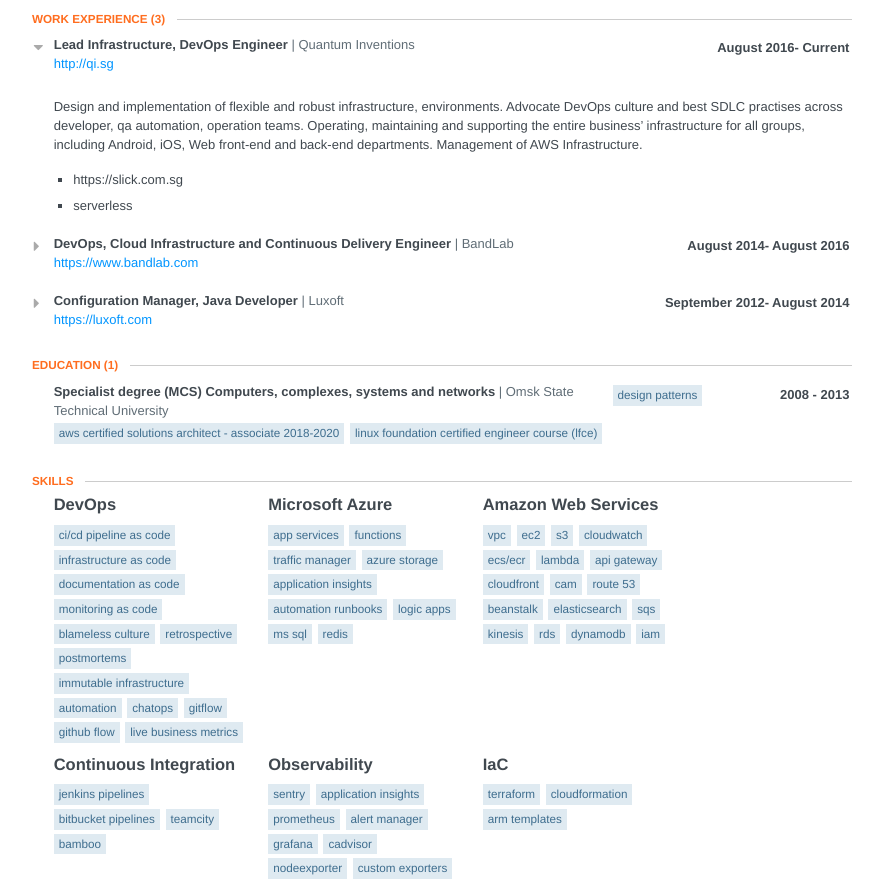
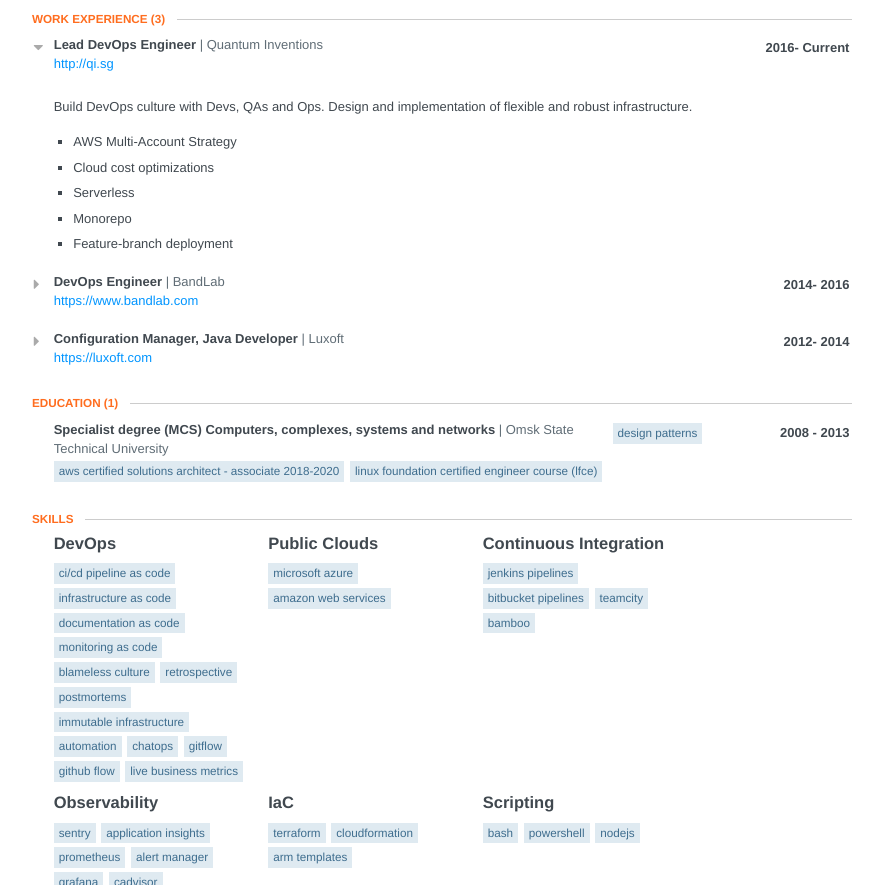
Before and after one commit to mskutin/resume, a website: page index.html in a window 1280 px wide. Shown: the part 237-1122 px from the top of the page, without its empty margins (198-1081 px from the left). Drawn offline with Linux system fonts and the light colour scheme.

Commit message:
Rephrased experience

```diff
--- a/index.html
+++ b/index.html
@@ -780,7 +780,7 @@
     		<img class="picture" src="https://en.gravatar.com/userimage/96649416/baa527120c21fdfd266f9f6c54934068.jpg?size&#x3D;1200" alt="Maksim Skutin" />
     		<div class="middle">
     			<h1 class="name">Maksim Skutin</h1>
-    			<h2 class="label">DevOps Engineer</h2>
+    			<h2 class="label">Lead DevOps Engineer</h2>
     		</div>
 
     		<span class="location">
@@ -855,6 +855,7 @@
           <h2 class='section-title'>Work Experience <span class="item-count">(3)</span></h2>
         </header>
 
+
       <section id="work">
         <section class="work-item">
 
@@ -862,10 +863,10 @@
             <label for="work-item-0"></label>
 
     			<header>
-    				<div class="position">Lead Infrastructure, DevOps Engineer</div>
+    				<div class="position">Lead DevOps Engineer</div>
     				<div class="company">Quantum Inventions</div>
     				<div class="date">
-    				  <span class="startDate">August 2016</span>
+    				  <span class="startDate">2016</span>
     					<span class="endDate">- Current</span>
     				</div>
     			</header>
@@ -874,11 +875,14 @@
         		<a target="_blank" href="http://qi.sg">http://qi.sg</a>
         	</span>      	<div class="item" id="work-item">
             <div class="summary">
-              <p><p>Design and implementation of flexible and robust infrastructure, environments.  Advocate DevOps culture and best SDLC practises across developer, qa automation, operation teams. Operating, maintaining and supporting the entire business’ infrastructure for all groups, including Android, iOS, Web front-end and back-end departments. Management of AWS Infrastructure.</p></p>
+              <p><p>Build DevOps culture with Devs, QAs and Ops. Design and implementation of flexible and robust infrastructure.</p></p>
             </div>
             <ul class="highlights">
-                <li><p>https://slick.com.sg</p></li>
-                <li><p>serverless</p></li>
+                <li><p>AWS Multi-Account Strategy</p></li>
+                <li><p>Cloud cost optimizations</p></li>
+                <li><p>Serverless</p></li>
+                <li><p>Monorepo</p></li>
+                <li><p>Feature-branch deployment</p></li>
             </ul>
         	</div>
         </section>
@@ -888,11 +892,11 @@
             <label for="work-item-1"></label>
 
     			<header>
-    				<div class="position">DevOps, Cloud Infrastructure and Continuous Delivery Engineer</div>
+    				<div class="position">DevOps Engineer</div>
     				<div class="company">BandLab</div>
     				<div class="date">
-    				  <span class="startDate">August 2014</span>
-    					<span class="endDate">- August 2016</span>
+    				  <span class="startDate">2014</span>
+    					<span class="endDate">- 2016</span>
     				</div>
     			</header>
 
@@ -900,8 +904,13 @@
         		<a target="_blank" href="https://www.bandlab.com">https://www.bandlab.com</a>
         	</span>      	<div class="item" id="work-item">
             <div class="summary">
-              <p><p>Operating, maintaining and supporting the entire business’ infrastructure for all groups, including Android, iOS, Web front-end and back-end departments at all lifecycle.  Building the product release, establishing and improving a build workflow. Continuous delivery into dev/stage/production environments. Preparing the final release notes and notification of release completion.  Strong focus on rapidly developing automated build, package and deployment processes which have the ability to handle multiple variants of the same codebase.  Design and implementation various deployment strategies.</p></p>
+              <p><p>Established foundation of the entire business’ infrastructure for Android, iOS, Web front-end and back-end departments. Product release automation. Design and implementation of various deployment strategies.</p></p>
             </div>
+            <ul class="highlights">
+                <li><p>Azure</p></li>
+                <li><p>CI/CD</p></li>
+                <li><p>.NET</p></li>
+            </ul>
         	</div>
         </section>
         <section class="work-item">
@@ -913,8 +922,8 @@
     				<div class="position">Configuration Manager, Java Developer</div>
     				<div class="company">Luxoft</div>
     				<div class="date">
-    				  <span class="startDate">September 2012</span>
-    					<span class="endDate">- August 2014</span>
+    				  <span class="startDate">2012</span>
+    					<span class="endDate">- 2014</span>
     				</div>
     			</header>
 
@@ -922,8 +931,13 @@
         		<a target="_blank" href="https://luxoft.com">https://luxoft.com</a>
         	</span>      	<div class="item" id="work-item">
             <div class="summary">
-              <p><p>Provided infrastructure support to development team. Supported development activities so that developers and QA Engineers have appropriate workspaces to build and test their work, and so that all artifacts are available for inclusion in the deployment unit as required. Also had to ensure that the environment facilitates product review, and change and defect tracking activities and also responsible for writing the CM Plan and reporting progress statistics based on change requests.</p></p>
+              <p><p>Infrastructure support. Supported development and QA Automation activities. Environment automation.</p></p>
             </div>
+            <ul class="highlights">
+                <li><p>Java</p></li>
+                <li><p>Jenkins</p></li>
+                <li><p>Vagrant</p></li>
+            </ul>
         	</div>
         </section>
       </section>
@@ -996,42 +1010,11 @@
           </div>
           <div class="item">
             <h3 class="name">
-    				Microsoft Azure
+              Public Clouds
             </h3>
                    <ul class="keywords">
-    				<li>App Services</li>
-    				<li>Functions</li>
-    				<li>Traffic Manager</li>
-    				<li>Azure Storage</li>
-    				<li>Application Insights</li>
-    				<li>Automation Runbooks</li>
-    				<li>Logic Apps</li>
-    				<li>MS SQL</li>
-    				<li>Redis</li>
-    			</ul>
-    		</div>
-    		<div class="item">
-    			<h3 class="name">
-    				Amazon Web Services
-    			</h3>
-    			 			<ul class="keywords">
-    				<li>VPC</li>
-    				<li>EC2</li>
-    				<li>S3</li>
-    				<li>Cloudwatch</li>
-    				<li>ECS/ECR</li>
-    				<li>Lambda</li>
-    				<li>API Gateway</li>
-    				<li>Cloudfront</li>
-    				<li>CAM</li>
-    				<li>Route 53</li>
-    				<li>Beanstalk</li>
-    				<li>Elasticsearch</li>
-    				<li>SQS</li>
-    				<li>Kinesis</li>
-    				<li>RDS</li>
-    				<li>DynamoDB</li>
-    				<li>IAM</li>
+              <li>Microsoft Azure</li>
+              <li>Amazon Web Services</li>
             </ul>
           </div>
           <div class="item">
@@ -1128,6 +1111,7 @@
               <li>Docker</li>
               <li>Docker Compose</li>
               <li>AWS ECS</li>
+              <li>Kubernetes</li>
             </ul>
           </div>
           <div class="item">
@@ -1182,24 +1166,16 @@
       <section id="languages">
         <div class="display">
           <h3 class="language">
-            Russian
+            English
           </h3>
           <div class="item">
-            <div class="level fluency native or bilingual proficiency">
-              <em>Native or bilingual proficiency</em>
-              <div class="bar"></div>
-            </div>
           </div>
         </div>
         <div class="display">
           <h3 class="language">
-            English
+            Russian
           </h3>
           <div class="item">
-            <div class="level fluency full professional proficiency">
-              <em>Full professional proficiency</em>
-              <div class="bar"></div>
-            </div>
           </div>
         </div>
       </section>
```
Also changed, not shown: resume.json (+28 -34 lines), 1 other file. Lines whose indentation alone changed are shown as unchanged.
